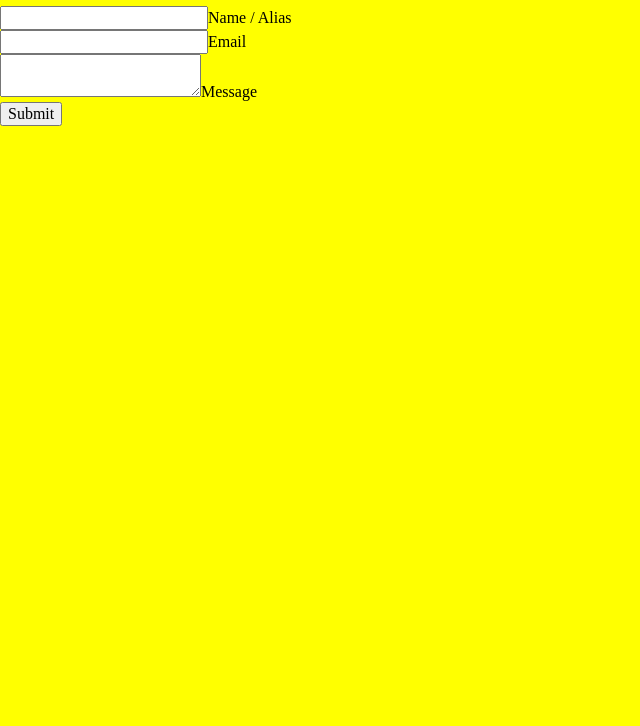
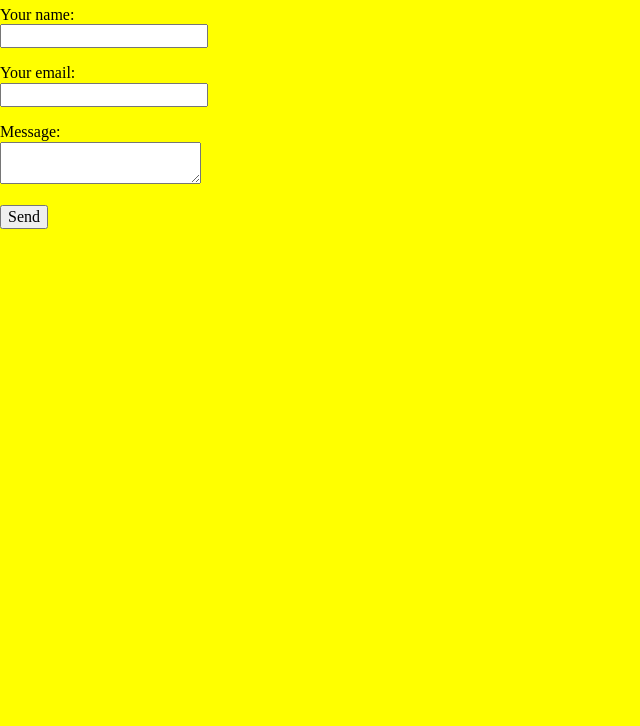
Before and after one commit to guanacone/netlify-form, a Gatsby site: page /contact in a window 1280 px wide. Shown: the part 74-800 px from the top of the page, without its empty margins (0-640 px from the left). Built offline with nearby package versions, Linux system fonts and the light colour scheme; Gatsby itself is replaced by a stand-in of ours.

Commit message:
refactored contact form

```diff
--- a/src/pages/contact.js
+++ b/src/pages/contact.js
@@ -1,23 +1,22 @@
-import React, { useState } from 'react';
+import React from 'react';
 import { navigate } from 'gatsby';
 
-const ContactForm = () => {
-  const [state, setState] = useState({});
+const encode = (data) => {
+  return Object.keys(data)
+    .map((key) => `${encodeURIComponent(key)}=${encodeURIComponent(data[key])}`)
+    .join('&');
+};
+
+const Contact = () => {
+  const [state, setState] = React.useState({});
 
   const handleChange = (e) => {
     setState({ ...state, [e.target.name]: e.target.value });
   };
 
-  const encode = (data) => {
-    return Object.keys(data)
-      .map((key) => `${encodeURIComponent(key)}=${encodeURIComponent(data[key])}`)
-      .join('&');
-  };
-
   const handleSubmit = (e) => {
     e.preventDefault();
     const form = e.target;
-
     fetch('/', {
       method: 'POST',
       headers: { 'Content-Type': 'application/x-www-form-urlencoded' },
@@ -32,51 +31,47 @@
 
   return (
     <>
-      <h1>Contact Form</h1>
+      <h1>Contact</h1>
       <form
-        name='contact-us'
-        method='POST'
-        action='/thank-you'
+        name='contact'
+        method='post'
+        action='/thanks/'
+        data-netlify='true'
+        data-netlify-honeypot='bot-field'
         onSubmit={handleSubmit}
       >
-        <noscript>
-          <p>This form won’t work with Javascript disabled</p>
-        </noscript>
-        <div>
-          <input
-            type='text'
-            id='text-input'
-            name='name'
-            onChange={handleChange}
-            required
-          />
-          <label htmlFor='text-input'>Name / Alias</label>
-        </div>
-        <div>
-          <input
-            id='email-input'
-            type='email'
-            name='email'
-            placeholder=''
-            onChange={handleChange}
-            required
-          />
-          <label htmlFor='email-input'>Email</label>
-        </div>
-        <div>
-          <textarea
-            id='textarea'
-            type='text'
-            name='message'
-            onChange={handleChange}
-            required
-          />
-          <label htmlFor='textarea'>Message</label>
-        </div>
-        <button type='submit'>Submit</button>
+        <p hidden>
+          <label>
+            Don’t fill this out: <input name='bot-field' onChange={handleChange} />
+          </label>
+        </p>
+        <p>
+          <label>
+            Your name:
+            <br />
+            <input type='text' name='name' onChange={handleChange} />
+          </label>
+        </p>
+        <p>
+          <label>
+            Your email:
+            <br />
+            <input type='email' name='email' onChange={handleChange} />
+          </label>
+        </p>
+        <p>
+          <label>
+            Message:
+            <br />
+            <textarea name='message' onChange={handleChange} />
+          </label>
+        </p>
+        <p>
+          <button type='submit'>Send</button>
+        </p>
       </form>
     </>
   );
 };
 
-export default ContactForm;
+export default Contact;
```
